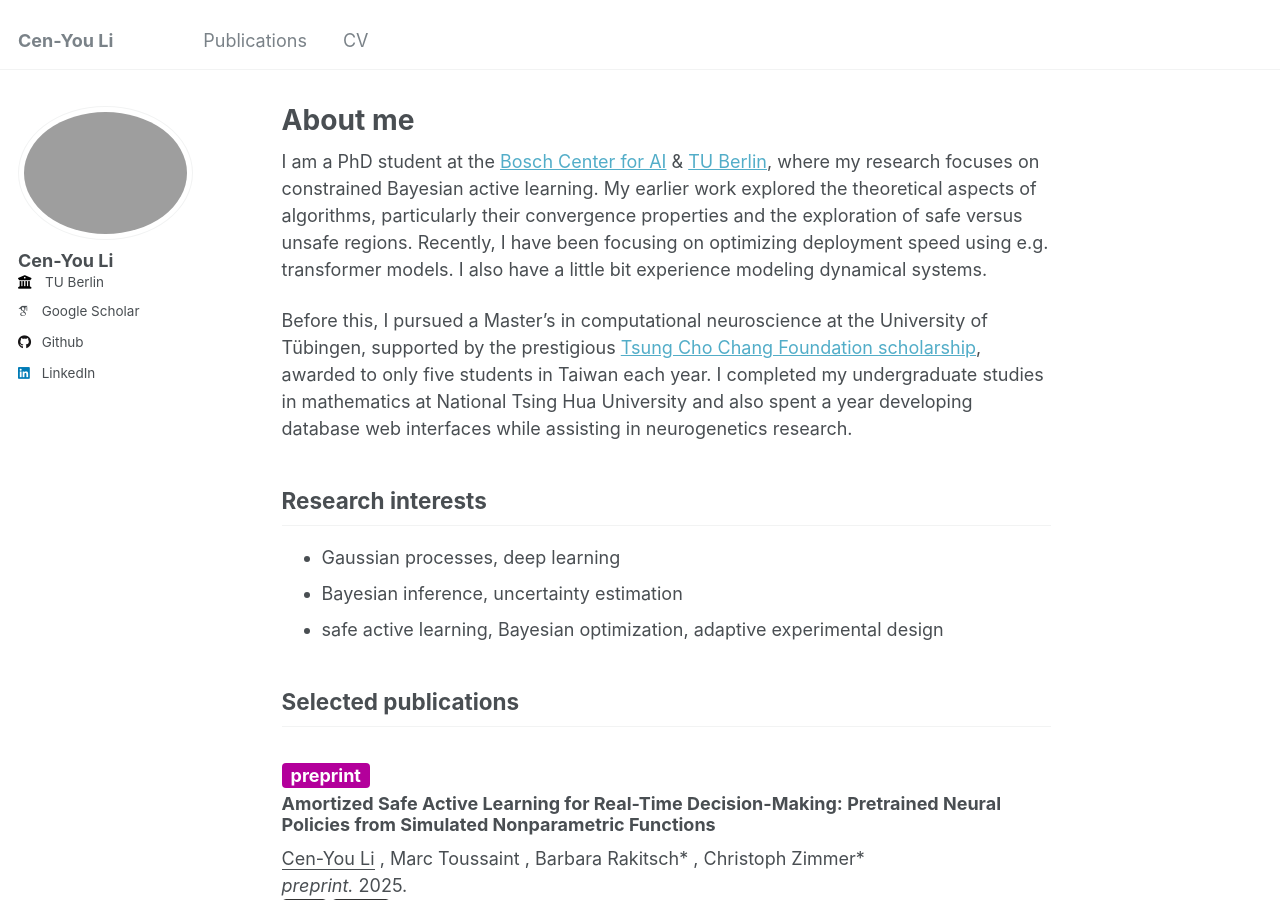
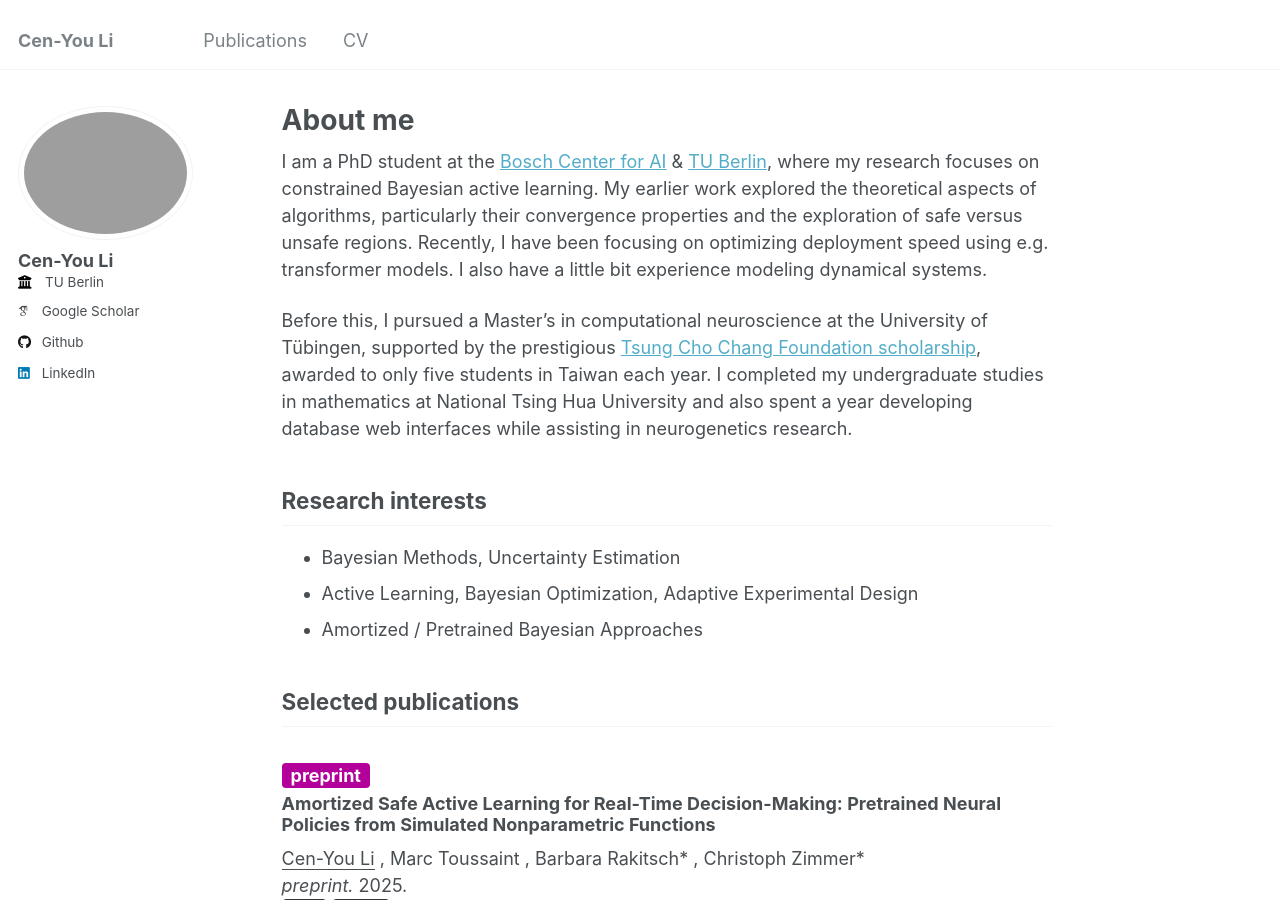
Before and after one commit to cenyou/cenyou.github.io, a Jekyll site: the page built from _pages/about.md, in a window 1280 px wide and 900 px high. Built offline with Jekyll 4.4.1, drawn with Linux system fonts in a browser that asks for light colours; some web fonts are replaced.

Commit message:
update about me

```diff
--- a/_pages/about.md
+++ b/_pages/about.md
@@ -17,9 +17,9 @@ I completed my undergraduate studies in mathematics at National Tsing Hua Univer
 
 Research interests
 ------
-* Gaussian processes, deep learning
-* Bayesian inference, uncertainty estimation
-* safe active learning, Bayesian optimization, adaptive experimental design
+* Bayesian Methods, Uncertainty Estimation
+* Active Learning, Bayesian Optimization, Adaptive Experimental Design
+* Amortized / Pretrained Bayesian Approaches
 
 Selected publications
 ------
```
